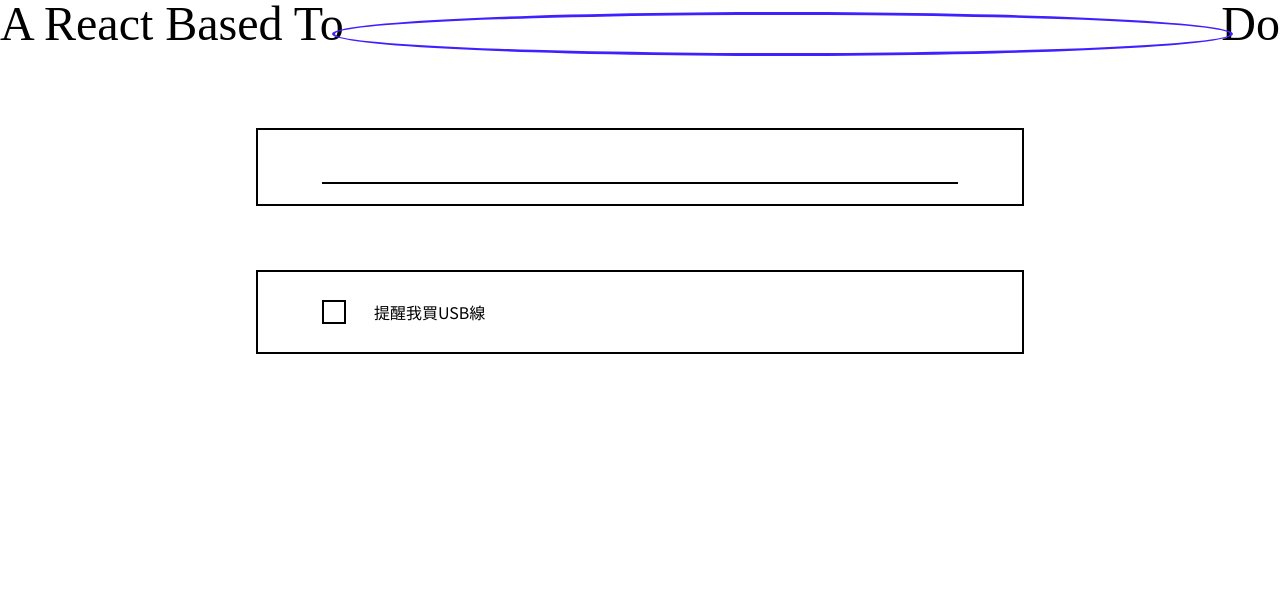
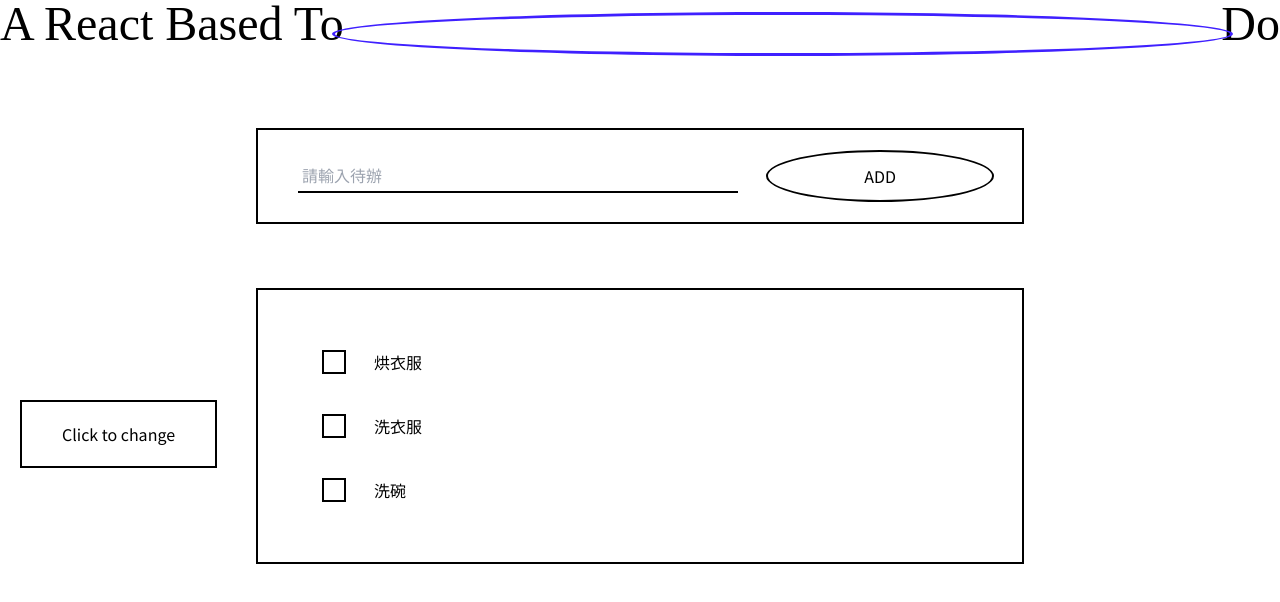
Before and after one commit to todelusion/React-todolist, a React (Vite) app: page / in a window 1280 px wide. Shown: the top 602 px of the page. Built offline with nearby package versions, Linux system fonts and the light colour scheme; a web font is replaced by a local one.

Commit message:
f/local todoList_50%

```diff
--- a/src/tailwind.css
+++ b/src/tailwind.css
@@ -32,7 +32,7 @@
     @apply before:absolute before:left-0 before:right-0 before:top-0 before:bottom-0 before:-z-10 before:border-2 before:border-black before:bg-white before:content-[''];
   }
   .hover-RectangleSelf {
-    @apply before:duration-150 hover:before:left-4 hover:before:-right-4 hover:before:top-4 hover:before:-bottom-4;
+    @apply before:duration-150 hover:before:border-primary hover:before:left-4 hover:before:-right-4 hover:before:top-4 hover:before:-bottom-4;
   }
   .hover-faX {
     @apply
--- a/src/views/Todolist.jsx
+++ b/src/views/Todolist.jsx
@@ -1,4 +1,4 @@
-import React from 'react';
+import React, { useState } from 'react';
 import axios from 'axios';
 
 import { FontAwesomeIcon } from '@fortawesome/react-fontawesome';
@@ -8,9 +8,39 @@ import { faCheck } from '@fortawesome/free-solid-svg-icons';
 const baseURL = "https://jsonplaceholder.typicode.com/posts/1";
 
 function Todolist() {
+  const [events, setEvents] = useState([
+    {id:1, content: '烘衣服', completed_at: null},
+    {id:2, content: '洗衣服', completed_at: null},
+    {id:3, content: '洗碗', completed_at: null},
+  ])
+
+  const [input, setInput] = useState('')
+
+  const setTempEvent = () => {
+    if(input == ''){
+      alert('欄位不得為空')
+    }else{
+      const newEvents = [...events, {
+        id: 1,
+        content: input,
+        completed_at: null
+      }]
+      return newEvents
+    }
+  }
+
+  const handleEvent = (e) => {
+    if(e.code == 'Enter'){
+      setEvents(setTempEvent())
+      setInput('')
+      console.log(events)
+    }
+    console.log(e.type)
+  }
+
   return (
-    <div>
-      <nav className='absolute top-0 left-0 right-0'>
+    <>
+      <div className='absolute top-0 left-0 right-0'>
         <h1 className="-z-10 mb-28 hidden whitespace-nowrap font-dela text-5xl md:flex">
           A React Based To
           <span className="OvalContainer OvalSelf"></span>
@@ -21,24 +51,35 @@ function Todolist() {
           <span className="m-OvalContainer m-OvalSelf">Based</span>
           To Do
         </h1>
+      </div>
+      <nav className='absolute top-1/2 left-5'>
+        <button className='border-2 border-black px-10 py-5 hover:bg-second'>Click to change</button>
       </nav>
-      {-1<1 && <div className="flex flex-col items-center w-full mt-32">
-        <div className="mb-16 px-16 py-5  RectangleContainer hover-RectangleContainer RectangleSelf hover-RectangleSelf">
-          <input type="text"  className="py-1 px-1  border-b-2 border-b-black w-full outline-none"/>
+
+      <div className="flex flex-col items-center w-full mt-32">
+        <div className="flex items-center mb-16 pl-10 pr-7 py-5  RectangleContainer hover-RectangleContainer RectangleSelf hover-RectangleSelf">
+          <input value={input} onKeyUp={handleEvent} onChange={(e) => setInput(e.target.value)} placeholder='請輸入待辦' type="text" className="py-1 px-1  border-b-2 border-b-black w-full outline-none" />
+          <button onClick={handleEvent} className='ml-7 border-2 border-black px-24 py-3 rounded-[100%] outline-none hover:bg-second hover:scale-105 duration-100'>ADD</button>
         </div>
-        <div className="px-16 py-7 RectangleContainer hover-RectangleContainer RectangleSelf hover-RectangleSelf">
+        <div className="px-16 py-10 RectangleContainer hover-RectangleContainer RectangleSelf hover-RectangleSelf">
           <ul>
-            <li className="flex items-center justify-between">
+            {true && (events.map((event, index) => {
+              return(
+              <li key={index} className="flex items-center justify-between py-5">
                 <div className="flex items-center">
                   <div className='border-2 border-black w-6 h-6'></div>
-                <p className="ml-7 cursor-pointer hover:line-through">提醒我買USB線</p>
+                  <p className="ml-7 cursor-pointer hover:line-through">
+                    {event.content}
+                  </p>
                 </div>
                 <FontAwesomeIcon icon={faX} className="i-faX" />
               </li>
+              )
+            }))}
           </ul>
         </div>
-      </div>}
       </div>
+    </>
   );
 }
 
```
Lines whose indentation alone changed are shown as unchanged.
